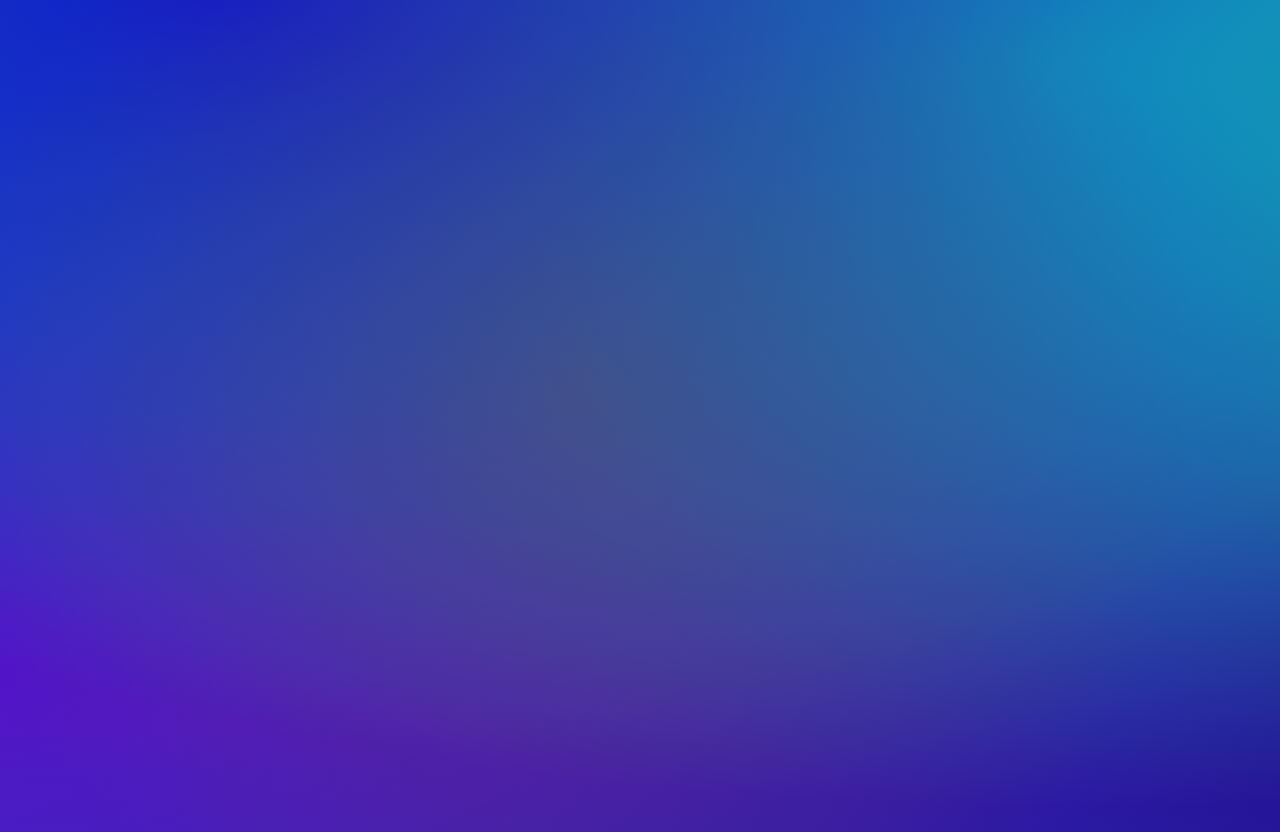
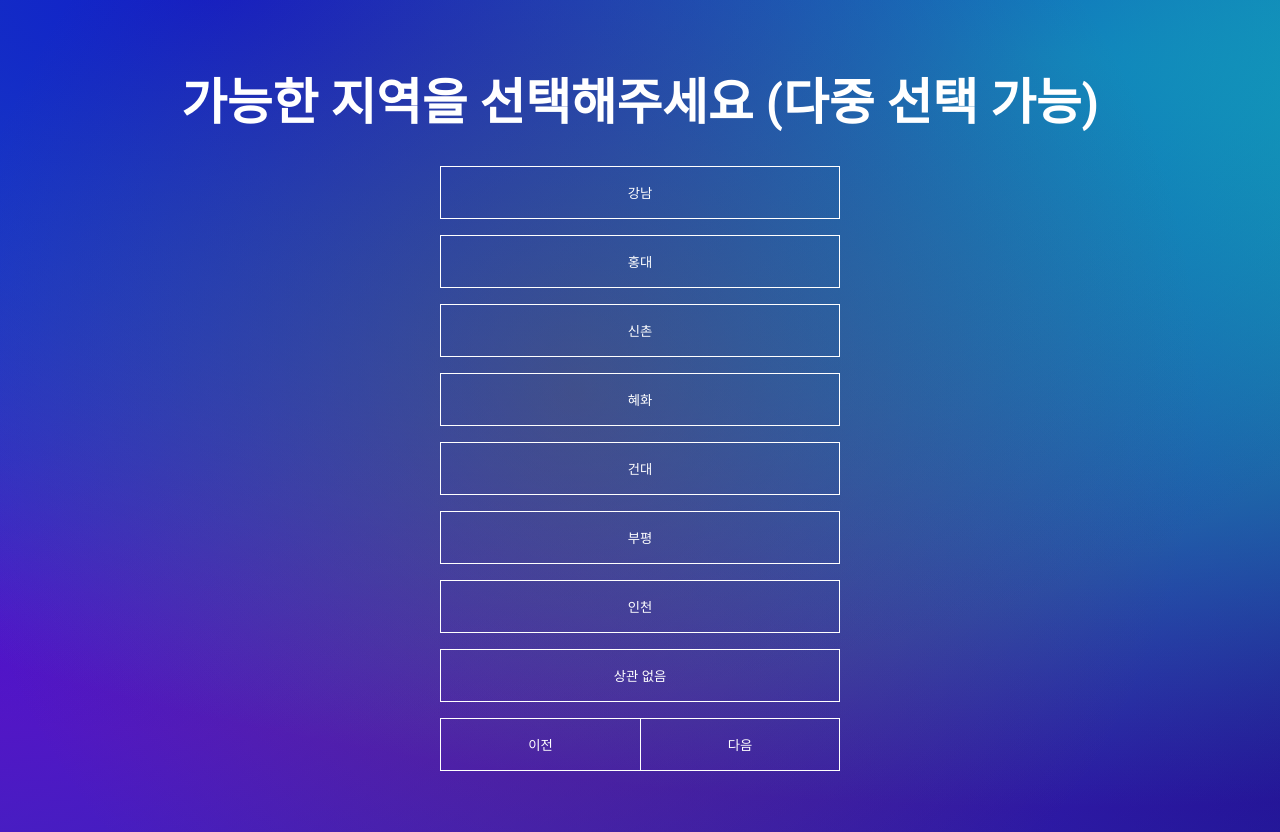
Before and after one commit to Shamp07/escaperoom-recommendation, a React app: page / in a window 1280 px wide. Both pictures are taken after a click on the button "시작하기!". Built offline with nearby package versions, Linux system fonts and the light colour scheme.

Commit message:
feat: add quiz page

```diff
--- a/package.json
+++ b/package.json
@@ -18,6 +18,7 @@
   },
   "homepage": "https://github.com/Shamp07/escaperoom-recommendation#readme",
   "dependencies": {
+    "axios": "^0.21.1",
     "react": "^17.0.2",
     "react-dom": "^17.0.2",
     "styled-components": "^5.3.0"
--- a/src/components/Page/Quiz.tsx
+++ b/src/components/Page/Quiz.tsx
@@ -1,6 +1,76 @@
-import React from 'react';
+import React, { useCallback, useMemo, useState } from 'react';
+import styled from "styled-components";
 
-// TODO
-const Quiz = () => <></>;
+import tempData from './question.json';
+import Button from '@atoms/Button';
+
+interface Question {
+  readonly id: number;
+  readonly text: string;
+  readonly answers: Answer[];
+}
+
+interface Answer {
+  id: number;
+  text: string;
+}
+
+const Quiz = () => {
+  const [questions, setQuestions] = useState<Question[]>(tempData);
+  const [index, setIndex] = useState(0);
+
+  const next = useCallback(() => {
+    setIndex((prevState) => prevState + 1);
+  }, []);
+
+  const prev = useCallback(() => {
+    setIndex((prevState) => prevState - 1);
+  }, []);
+
+  const answerList = useMemo(() => (
+    questions[index].answers.map(({ id, text }) => (
+      <Button key={id} text={text} onClick={() => {}} />
+    ))
+  ), [index]);
+
+  return (
+    <>
+      <QuizTitle>
+        {questions[index].text}
+      </QuizTitle>
+      <AnswerWrapper>
+        {answerList}
+      </AnswerWrapper>
+      <Footer>
+        <Button text="이전" onClick={prev} />
+        <Button text="다음" onClick={next} />
+      </Footer>
+    </>
+  );
+};
+
+const QuizTitle = styled.h1`
+  font-size: 3.1rem;
+  margin-bottom: 2rem;
+`;
+
+const AnswerWrapper = styled.div`
+  width: 100%;
+  max-width: 25rem;
+  & > div {
+    margin-bottom: 1rem;
+    width: 100%;
+  }
+`;
+
+const Footer = styled.div`
+  display: flex;
+  width: 100%;
+  max-width: 25rem;
+
+  & > div:first-of-type > button {
+    border-right: 0;
+  }
+`;
 
 export default Quiz;
--- a/src/components/Page/Start.tsx
+++ b/src/components/Page/Start.tsx
@@ -1,5 +1,7 @@
 import React from 'react';
 import styled from 'styled-components';
+
+import Button from '@atoms/Button';
 
 interface Props {
   moveToQuiz(): void;
@@ -13,9 +15,7 @@ const Start = ({ moveToQuiz }: Props) => (
     <p>
       해당 페이지는 방탈출을 추천해주는 시스템입니다.
     </p>
-    <div>
-      <button type="button" onClick={moveToQuiz}>시작하기!</button>
-    </div>
+    <Button text="시작하기!" onClick={moveToQuiz} />
   </Root>
 );
 
@@ -33,31 +33,6 @@ const Root = styled.div`
     text-align: center;
     margin-bottom: 1.5rem;
   }
-
-  & > div {
-    display: flex;
-    flex-direction: column;
-    align-items: center;
-    max-width: 25rem;
-    width: 100%;
-    margin: auto;
-
-    & > button {
-      background: transparent;
-      border: 1px solid #fff;
-      color: #fff;
-      padding: 1rem;
-      width: 100%;
-      transition: .2s;
-      font-family: inherit;
-
-      &:hover {
-        background: #fff;
-        color: #000;
-        cursor: pointer;
-      }
-    }
-  }
 `;
 
 export default Start;
--- /dev/null
+++ b/src/components/Page/question.json
@@ -0,0 +1,66 @@
+[
+  {
+    "id": 0,
+    "text": "가능한 지역을 선택해주세요 (다중 선택 가능)",
+    "answers": [
+      {
+        "id": 0,
+        "text": "강남"
+      },
+      {
+        "id": 1,
+        "text": "홍대"
+      },
+      {
+        "id": 2,
+        "text": "신촌"
+      },
+      {
+        "id": 3,
+        "text": "혜화"
+      },
+      {
+        "id": 4,
+        "text": "건대"
+      },
+      {
+        "id": 5,
+        "text": "부평"
+      },
+      {
+        "id": 6,
+        "text": "인천"
+      },
+      {
+        "id": 7,
+        "text": "상관 없음"
+      }
+    ]
+  },
+  {
+    "id": 1,
+    "text": "몇명이서 가실 예정이신가요?",
+    "answers": [
+      {
+        "id": 0,
+        "text": "1명"
+      },
+      {
+        "id": 1,
+        "text": "2명"
+      },
+      {
+        "id": 2,
+        "text": "3명"
+      },
+      {
+        "id": 3,
+        "text": "4명"
+      },
+      {
+        "id": 4,
+        "text": "5명 이상"
+      }
+    ]
+  }
+]
--- /dev/null
+++ b/src/components/atoms/Button.tsx
@@ -0,0 +1,41 @@
+import React from 'react';
+import styled from 'styled-components';
+
+interface Props {
+  text: string;
+  onClick(): void;
+}
+
+const Button = ({ text, onClick }: Props) => (
+  <Root>
+    <button type="button" onClick={onClick}>
+      {text}
+    </button>
+  </Root>
+);
+
+const Root = styled.div`
+  display: flex;
+  flex-direction: column;
+  align-items: center;
+  max-width: 25rem;
+  width: 100%;
+
+  & > button {
+    background: transparent;
+    border: 1px solid #fff;
+    color: #fff;
+    padding: 1rem;
+    width: 100%;
+    transition: .2s;
+    font-family: inherit;
+
+    &:hover {
+      background: #fff;
+      color: #000;
+      cursor: pointer;
+    }
+  }
+`;
+
+export default Button;
--- a/tsconfig.json
+++ b/tsconfig.json
@@ -7,9 +7,11 @@
     "skipLibCheck": true,
     "forceConsistentCasingInFileNames": true,
     "jsx": "react",
+    "resolveJsonModule": true,
     "baseUrl": ".",
     "paths": {
-      "@types": ["src/types"]
+      "@types": ["src/types"],
+      "@atoms/*": ["src/components/atoms/*"],
     }
   },
   "include": [
--- a/webpack.config.ts
+++ b/webpack.config.ts
@@ -10,6 +10,7 @@ const config: Configuration = {
     extensions: ['.tsx', '.ts', '.js'],
     alias: {
       '@types': path.resolve(__dirname, 'src/types'),
+      '@atoms': path.resolve(__dirname, 'src/components/atoms'),
     },
   },
 
```
Also changed, not shown: 1 other file (tests, documents, lock files or other folders).
